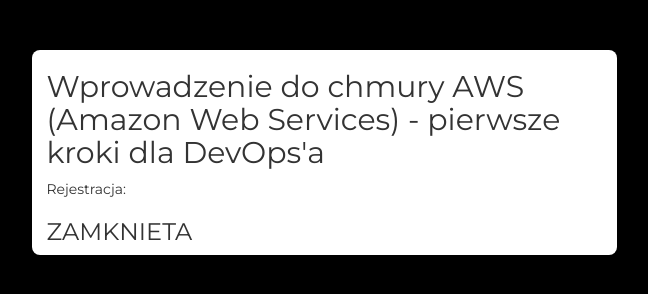
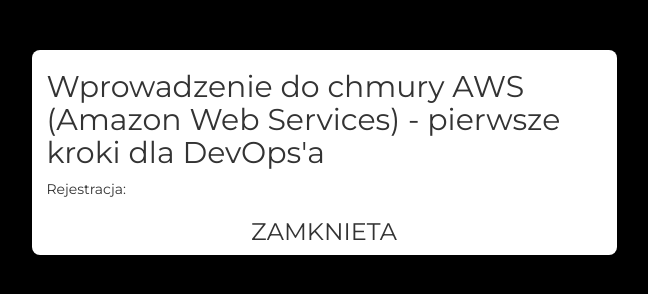
Before and after one commit to malekmaciej/rejestracja.motobelfer.org, a plain HTML site: page index.html in a window 1280 px wide. Shown: the whole page, without its empty margins (316-964 px from the left). Drawn offline with nearby package versions, Linux system fonts and the light colour scheme.

Commit message:
minor update

```diff
--- a/index.html
+++ b/index.html
@@ -21,7 +21,7 @@
                 <div class="col-md-6 col-md-offset-3 form-container">
                     <h2>Wprowadzenie do chmury AWS (Amazon Web Services) - pierwsze kroki dla DevOps'a                    </h2>
                     <p> Rejestracja: </p>
-                    <h3>ZAMKNIETA</h3>
+                    <h3><center>ZAMKNIETA</center></h3>
                     <div id="success_message" style="width:100%; height:100%; display:none; "> <h3>Wysłano zgłoszenie.</h3> </div>
                     <div id="error_message" style="width:100%; height:100%; display:none; "> <h3>Bład</h3> Nastapił bład przy wysyłaniu - proszę napisz do maciej.malek@motorolasolutions.com </div>
                 </div>
```
